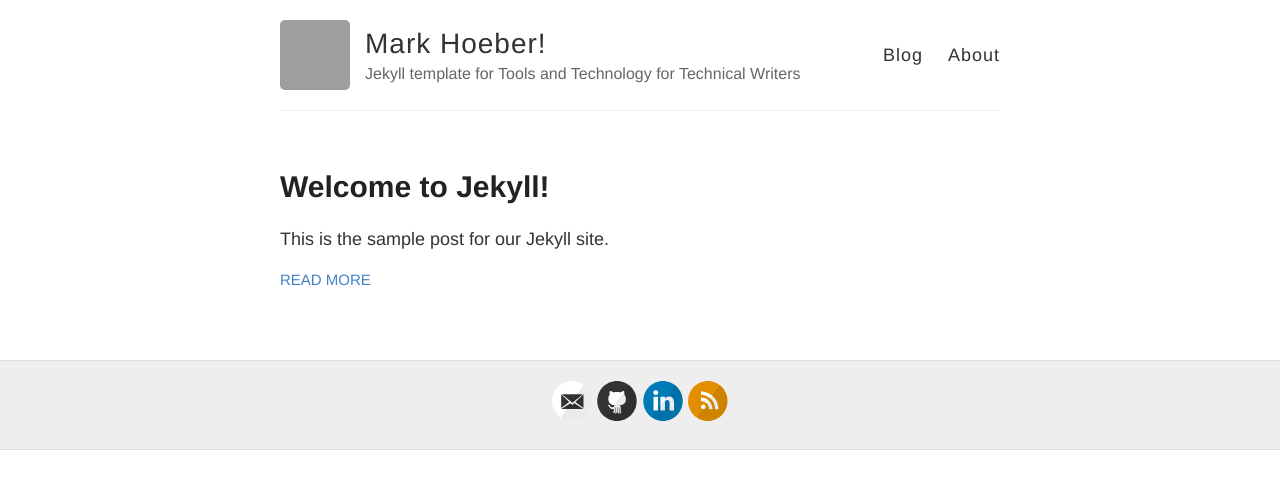
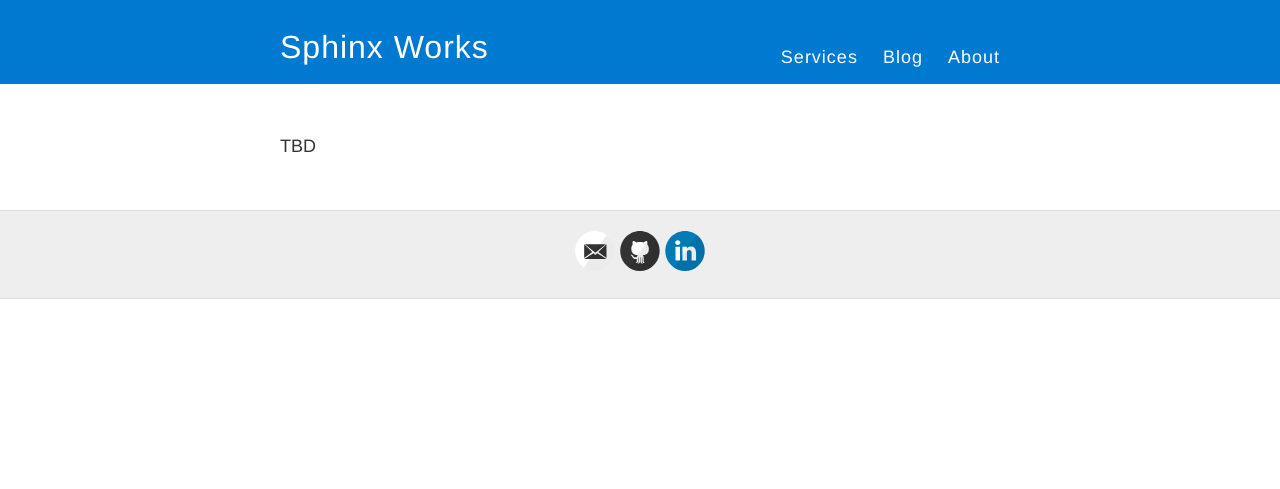
Before and after one commit to MarkHoeber/MarkHoeber.github.io, a Jekyll site: the page built from index.html, in a window 1280 px wide. Shown: the top 489 px of the page. Built offline with Jekyll 4.4.1, drawn with Linux system fonts in a browser that asks for light colours; grey boxes are pictures that could not be loaded.

Commit message:
Sphinx Works 1

```diff
--- a/_config.yml
+++ b/_config.yml
@@ -2,15 +2,17 @@
 # This file contains configuration flags to customize your site
 #
 
+collections:
+- _services
+
+
 # Name of your site (displayed in the header)
-name: Mark Hoeber!
+name: Sphinx Works
 
 # Short bio or description (displayed in the header)
-description: Jekyll template for Tools and Technology for Technical Writers
-
+description: Building exceptional content solutions with Sphinx.
 # URL of your avatar or profile pic (you could use your GitHub profile pic)
-avatar: https://avatars3.githubusercontent.com/u/18296504
-
+avatar:
 #
 # Flags below are optional
 #
@@ -18,14 +20,14 @@ avatar: https://avatars3.githubusercontent.com/u/18296504
 # Includes an icon in the footer for each username you enter
 footer-links:
   dribbble:
-  email: hoeber.m.c@gmail.com
+  email: mark@spinx-works.com
   facebook:
   flickr:
   github: markhoeber/markhoeber.github.io
   instagram:
   linkedin: markhoeber
   pinterest:
-  rss: 1
+  rss:
   twitter:
   stackoverflow: # your stackoverflow profile, e.g. "users/50476/bart-kiers"
   youtube: # channel/<your_long_string> or user/<user-name>
@@ -41,7 +43,7 @@ google_analytics:
 
 # Your website URL (e.g. http://barryclark.github.io or http://www.barryclark.co)
 # Used for Sitemap.xml and your RSS feed
-url:
+url: http://sphinx-works.com
 
 # If you're hosting your site at a Project repository on GitHub pages
 # (http://yourusername.github.io/repository-name)
--- a/_layouts/default.html
+++ b/_layouts/default.html
@@ -19,15 +19,16 @@
     <div class="wrapper-masthead">
       <div class="container">
         <header class="masthead clearfix">
-          <a href="{{ site.baseurl }}/" class="site-avatar"><img src="{{ site.avatar }}" /></a>
+          <!--<a href="{{ site.baseurl }}/" class="site-avatar"><img src="{{ site.avatar }}" /></a>-->
 
           <div class="site-info">
             <h1 class="site-name"><a href="{{ site.baseurl }}/">{{ site.name }}</a></h1>
-            <p class="site-description">{{ site.description }}</p>
+            <!--<p class="site-description">{{ site.description }}</p>-->
           </div>
 
           <nav>
-            <a href="{{ site.baseurl }}/">Blog</a>
+            <a href="{{ site.baseurl }}/services">Services</a>
+            <a href="{{ site.baseurl }}/blog">Blog</a>
             <a href="{{ site.baseurl }}/about">About</a>
           </nav>
         </header>
--- a/_sass/_variables.scss
+++ b/_sass/_variables.scss
@@ -13,6 +13,7 @@ $darkGray: #333;
 $gray: #666;
 $lightGray: #eee;
 $white: #fff;
+$background: #0079d1;
 
 // Font stacks
 $helvetica: Helvetica, Arial, sans-serif;
--- a/index.html
+++ b/index.html
@@ -3,16 +3,5 @@ layout: default
 ---
 
 <div class="posts">
-  {% for post in site.posts %}
-    <article class="post">
-
-      <h1><a href="{{ site.baseurl }}{{ post.url }}">{{ post.title }}</a></h1>
-
-      <div class="entry">
-        {{ post.excerpt }}
-      </div>
-
-      <a href="{{ site.baseurl }}{{ post.url }}" class="read-more">Read More</a>
-    </article>
-  {% endfor %}
+  TBD
 </div>
--- a/style.scss
+++ b/style.scss
@@ -152,11 +152,14 @@ img {
 
 .wrapper-masthead {
   margin-bottom: 50px;
+  background-color: $background;
+
+
 }
 
 .masthead {
-  padding: 20px 0;
-  border-bottom: 1px solid $lightGray;
+  padding: 20px 0 0 0;
+
 
   @include mobile {
     text-align: center;
@@ -168,6 +171,7 @@ img {
   width: 70px;
   height: 70px;
   margin-right: 15px;
+
 
   @include mobile {
     float: none;
@@ -181,7 +185,8 @@ img {
 }
 
 .site-info {
-  float: left;
+  float: center;
+  color: $white;
 
   @include mobile {
     float: none;
@@ -191,13 +196,28 @@ img {
 }
 
 .site-name {
+  float: left;
   margin: 0;
-  color: $darkGray;
+  color: $white;
   cursor: pointer;
   font-family: $helveticaNeue;
   font-weight: 300;
-  font-size: 28px;
+  font-size: 32px;
   letter-spacing: 1px;
+  vertical-align: middle;
+  a {
+    &:hover, &:active {
+      color: $white;
+    }
+  }
+
+  @include mobile {
+    float: none;
+    font-size: 24px;
+    margin-top: 9px;
+    display: block;
+  }
+
 }
 
 .site-description {
@@ -212,9 +232,11 @@ img {
 
 nav {
   float: right;
-  margin-top: 23px; // @TODO: Vertically middle align
+  margin-top: 10px; // @TODO: Vertically middle align
   font-family: $helveticaNeue;
   font-size: 18px;
+  line-height: 54.4px;
+
 
   @include mobile {
     float: none;
@@ -225,14 +247,21 @@ nav {
 
   a {
     margin-left: 20px;
-    color: $darkGray;
-    text-align: right;
+    color: $white;
+    text-align: center;
     font-weight: 300;
     letter-spacing: 1px;
 
+    &:hover, &:active {
+      color: $white;
+      text-decoration: underline;
+    }
+
     @include mobile {
       margin: 0 10px;
-      color: $blue;
+      color: $white;
+      display: block;
+
     }
   }
 }
```
Also changed, not shown: blog/index.html (added, +18 -0 lines), services/index.md (added, +17 -0 lines), about/about.md (renamed from about.md).
